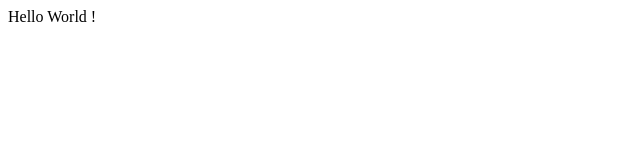
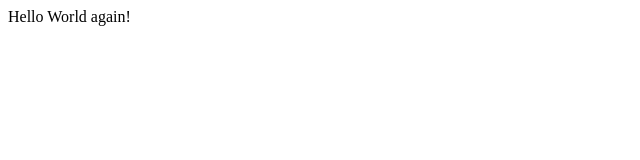
Before and after one commit to ldzib/testing, a plain HTML site: page index.html in a window 1280 px wide. Shown: the full height of the page, 0-640 px from the left. Drawn offline with Linux system fonts and the light colour scheme.

Commit message:
just testing

```diff
--- a/index.html
+++ b/index.html
@@ -1,6 +1,6 @@
 <!DOCTYPE html>
 <html>
 <body>
-Hello World !
+Hello World again!
 </body>
 </html>
```
